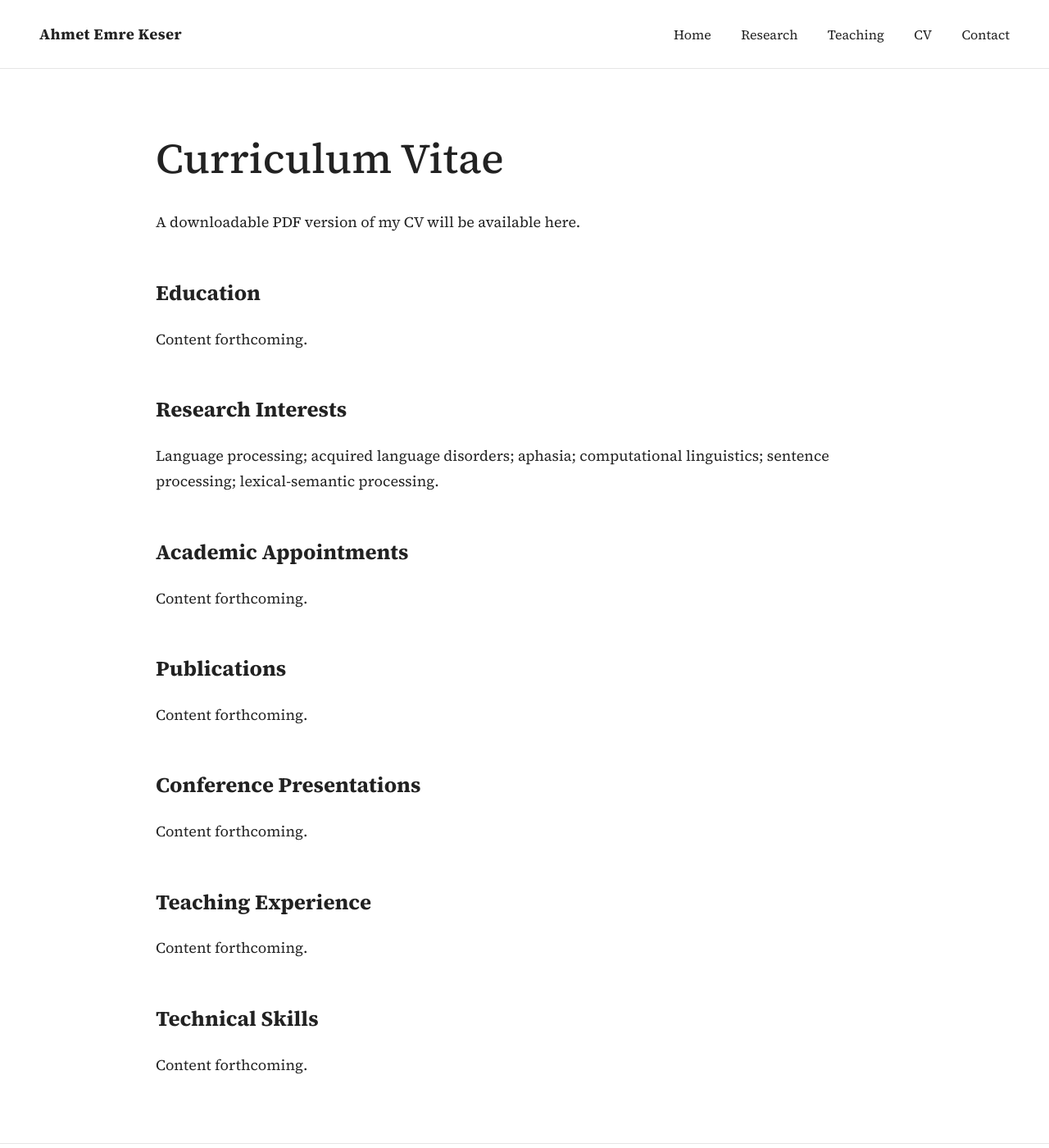
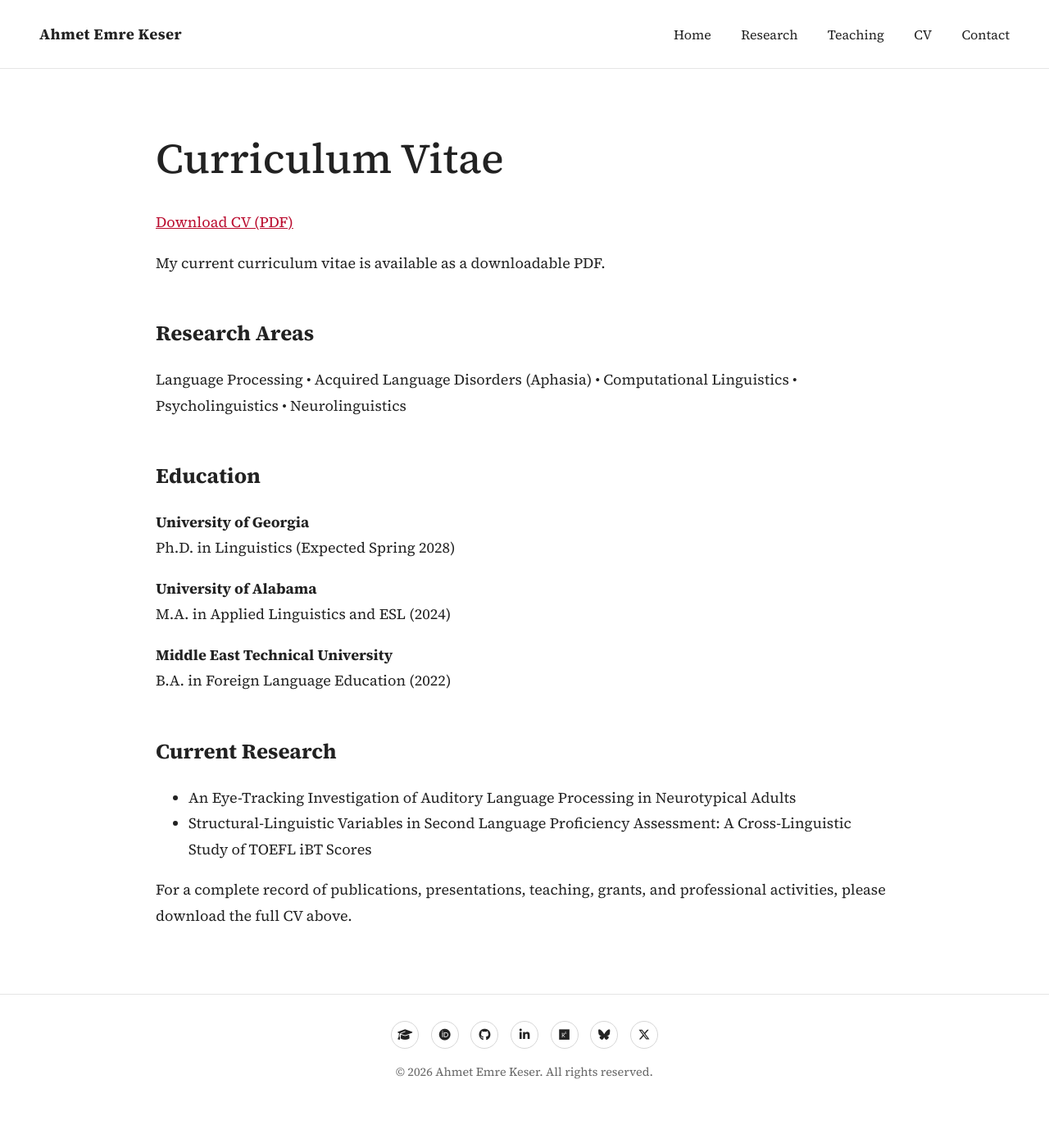
Before and after one commit to aekeser/aekeser.github.io, a Jekyll site: the page built from cv.md, in a window 1280 px wide and 1400 px high. Shown: the whole window at 82% size. Built offline with Jekyll 4.4.1, drawn with Linux system fonts in a browser that asks for light colours.

Commit message:
Add CV PDF and CV page

```diff
--- a/cv.md
+++ b/cv.md
@@ -6,32 +6,28 @@ permalink: /cv/
 
 # Curriculum Vitae
 
-A downloadable PDF version of my CV will be available here.
+[Download CV (PDF)](/assets/pdf/Keser_CV_Summer_2026.pdf)
+
+My current curriculum vitae is available as a downloadable PDF.
+
+## Research Areas
+
+Language Processing • Acquired Language Disorders (Aphasia) • Computational Linguistics • Psycholinguistics • Neurolinguistics
 
 ## Education
 
-Content forthcoming.
+**University of Georgia**
+Ph.D. in Linguistics (Expected Spring 2028)
 
-## Research Interests
+**University of Alabama**
+M.A. in Applied Linguistics and ESL (2024)
 
-Language processing; acquired language disorders; aphasia; computational linguistics; sentence processing; lexical-semantic processing.
+**Middle East Technical University**
+B.A. in Foreign Language Education (2022)
 
-## Academic Appointments
+## Current Research
 
-Content forthcoming.
+- An Eye-Tracking Investigation of Auditory Language Processing in Neurotypical Adults
+- Structural-Linguistic Variables in Second Language Proficiency Assessment: A Cross-Linguistic Study of TOEFL iBT Scores
 
-## Publications
-
-Content forthcoming.
-
-## Conference Presentations
-
-Content forthcoming.
-
-## Teaching Experience
-
-Content forthcoming.
-
-## Technical Skills
-
-Content forthcoming.
+For a complete record of publications, presentations, teaching, grants, and professional activities, please download the full CV above.
```
Also changed, not shown: 1 other file.
